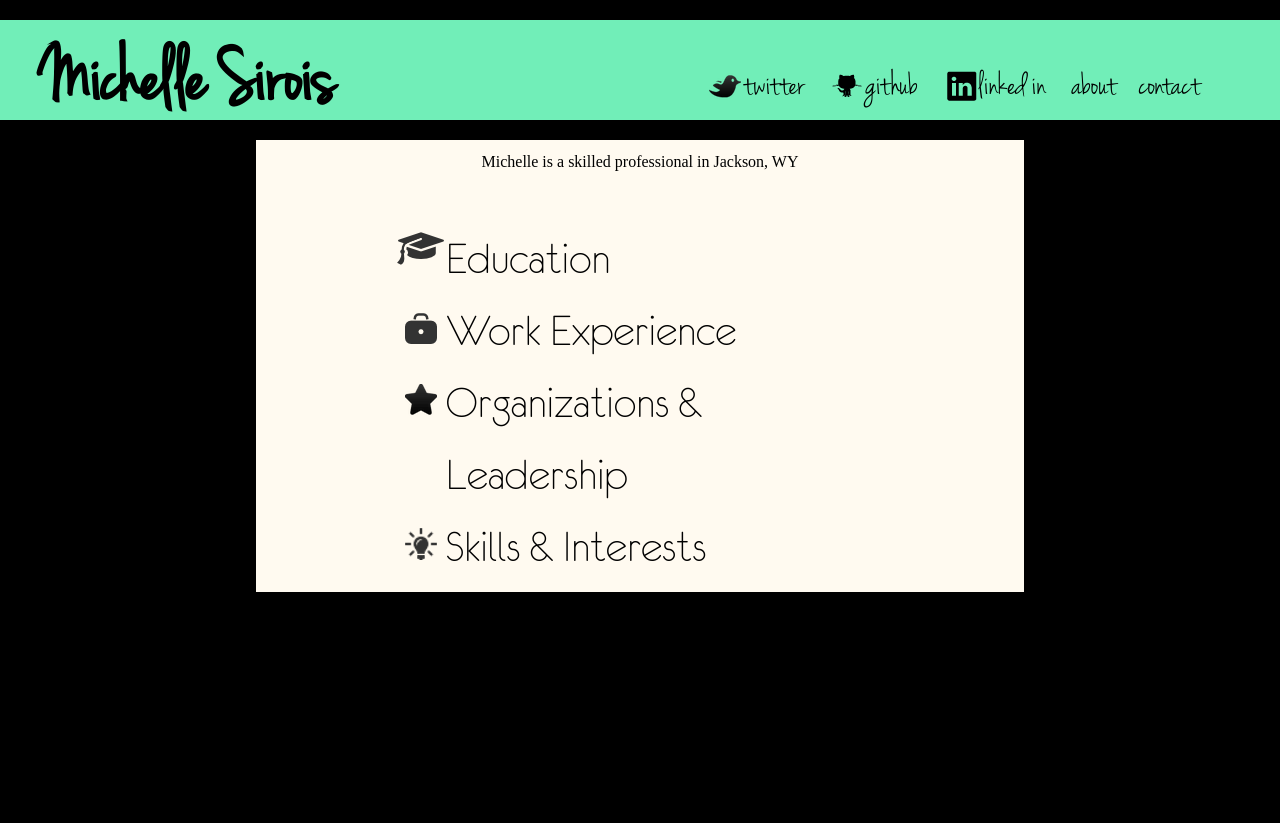
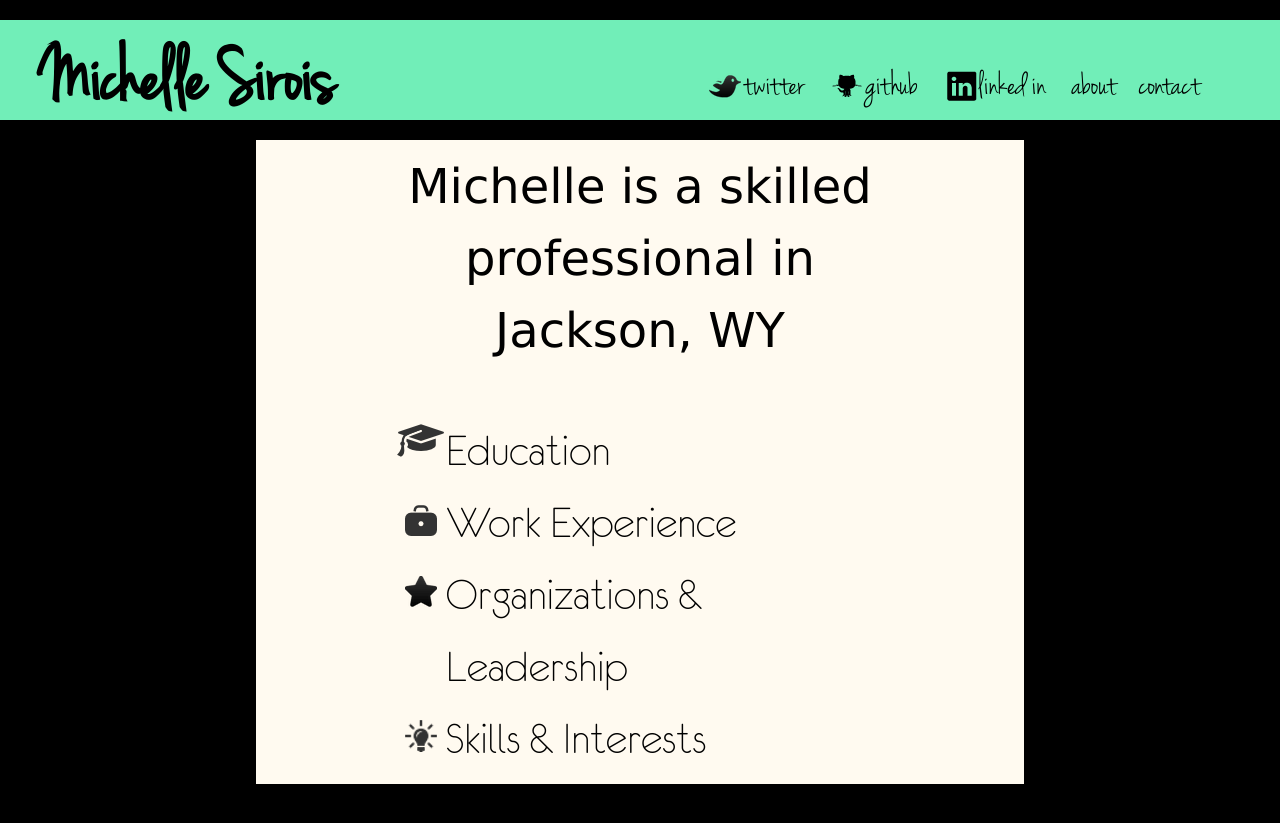
Before and after one commit to michellecsirois/michellecsirois.github.io, a Jekyll site: the page built from index.html, in a window 1280 px wide. Shown: the top 823 px of the page. Built offline with Jekyll 4.4.1, drawn with Linux system fonts in a browser that asks for light colours; Markdown is read by kramdown in place of the engine named in the settings; the list of posts is cut into pages by our own code.

Commit message:
Update index.html

```diff
--- a/index.html
+++ b/index.html
@@ -9,7 +9,7 @@
          xmlns="http://www.w3.org/1999/html" xmlns="http://www.w3.org/1999/html">
 
     <div align="center">
-        <font face=ebrima font-size=24>Michelle is a skilled professional in Jackson, WY</font>
+        <font family=ebrima size=24>Michelle is a skilled professional in Jackson, WY</font>
     </div>
     <br>
     </br>
```
